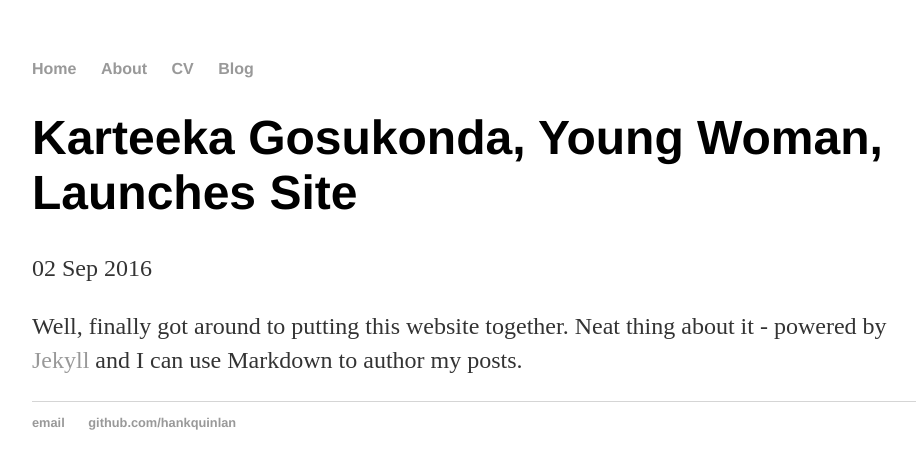
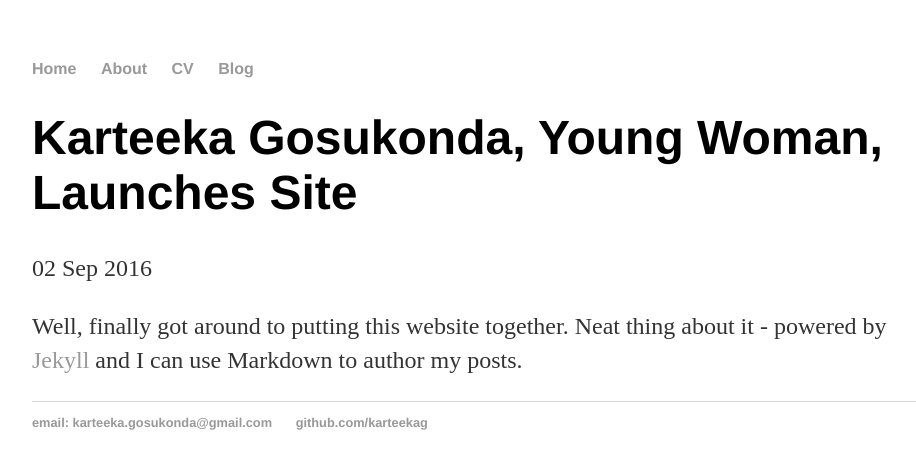
Before and after one commit to karteekag/karteekag.github.io, a Jekyll site: the page built from _posts/2016-09-02-karteeka-gosukonda-site-launched.md, in a window 1280 px wide. Shown: the top 469 px of the page, without its empty margins (160-1076 px from the left). Built offline with Jekyll 4.4.1, drawn with Linux system fonts in a browser that asks for light colours.

Commit message:
Update default.html
updated email and website address in footer.

```diff
--- a/_layouts/default.html
+++ b/_layouts/default.html
@@ -21,8 +21,8 @@
 			</div><!-- /.container -->
 			<footer>
 	    		<ul>
-	        		<li><a href="mailto:karteeka.gosukonda@gmail.com">email</a></li>
-	        		<li><a href="https://github.com/karteekag">github.com/hankquinlan</a></li>
+	        		<li><a href="mailto:karteeka.gosukonda@gmail.com">email: karteeka.gosukonda@gmail.com</a></li>
+	        		<li><a href="https://github.com/karteekag">github.com/karteekag</a></li>
 				</ul>
 			</footer>
 		</body>
```
